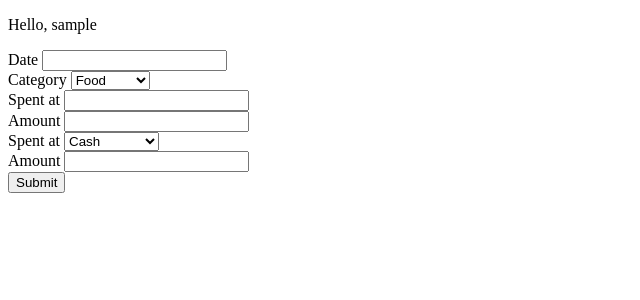
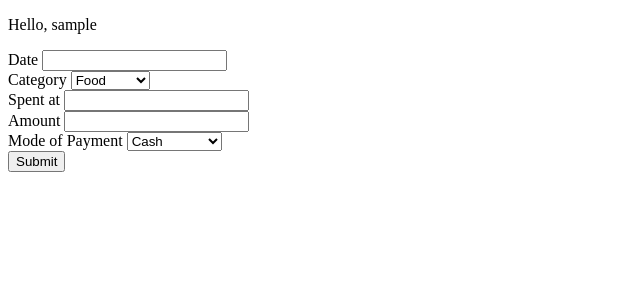
Before and after one commit to mohan78/PyLedger, a Django app: page /addexpense/ in a window 1280 px wide. Shown: the top 300 px of the page, without its empty margins (0-640 px from the left). Run offline with Django 3.2, Linux system fonts and the light colour scheme; the visitor is signed in with stand-in values (Sample User, id 1); data comes from the database, SQL or seed files in the repository.

Commit message:
Add files via upload
second commit

```diff
--- a/pyledger/pyledger/home/templates/home/addexpense.html
+++ b/pyledger/pyledger/home/templates/home/addexpense.html
@@ -1,7 +1,13 @@
 {% extends 'home/base.html' %}
 {% block body %}
 <div class="">
+  {% if messages %}
+    {% for message in messages %}
+      {{message}}
+    {% endfor %}
+  {% endif %}
   <form class="" action="{% url 'addexpense' %}" method="post">
+    {% csrf_token %}
     <div class="">
       <label for="datespent">Date</label>
       <input type="text" name="datespent" value="">
@@ -32,7 +38,7 @@
       <input type="text" name="amount" value="">
     </div>
     <div class="">
-      <label for="modeofpayment">Spent at</label>
+      <label for="modeofpayment">Mode of Payment</label>
       <select class="" name="modeofpayment" id="modeofpayment">
         <option value="Cash">Cash</option>
         <option value="Debit Card">Debit Card</option>
@@ -40,10 +46,6 @@
         <option value="Net Banking">Net Banking</option>
         <option value="E-Wallets">E-Wallets</option>
       </select>
-    </div>
-    <div class="">
-      <label for="amount">Amount</label>
-      <input type="text" name="amount" value="">
     </div>
     <button type="submit" name="button">Submit</button>
   </form>
--- a/pyledger/pyledger/home/views.py
+++ b/pyledger/pyledger/home/views.py
@@ -1,5 +1,7 @@
 from django.shortcuts import render, redirect
 from django.contrib.auth.models import User
+from django.contrib import messages
+from .models import Expenses
 
 def index(request):
     user = request.user
@@ -8,16 +10,20 @@ def index(request):
 
 def addexpense(request):
     user = request.user
+    userobj = User.objects.get(username=user.username)
     if request.method == 'POST':
-        messages = []
         category = request.POST.get('category')
         spentat = request.POST.get('spentat')
         amount = request.POST.get('amount')
         modeofpayment = request.POST.get('modeofpayment')
         datespent = request.POST.get('datespent')
-        if amount < 0:
-            messages.append('Please enter an valid amount')
-            context = {'username':user.username,'messages':messages}
-            return render(request, 'home/addexpense.html', context)
+        if int(amount) < 0:
+            messages.add_message(request, messages.INFO, 'Please enter an valid amount')
+            return redirect('addexpense')
+        else:
+            trasaction = Expenses(category=category,spentat=spentat,amount=amount,modeofpayment=modeofpayment,datespent=datespent,username=userobj)
+            trasaction.save()
+            messages.add_message(request, messages.INFO, 'Your expense record has been saved')
+            return redirect('addexpense')
     context = {'username':user.username}
     return render(request, 'home/addexpense.html', context)
```
